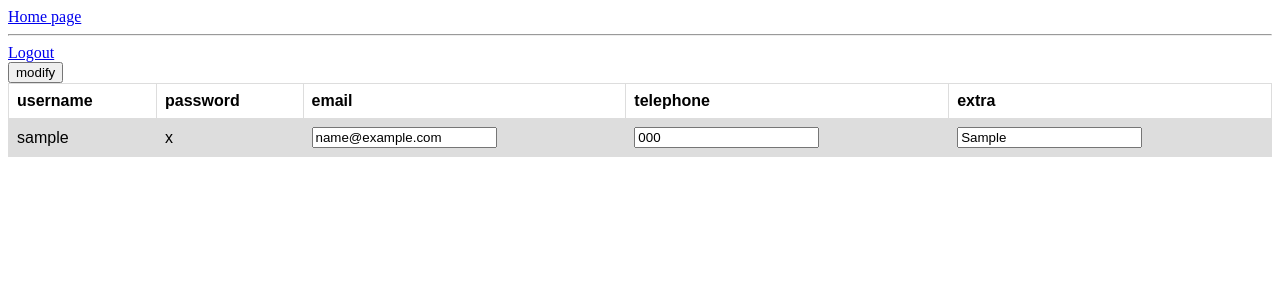
After one commit to JeffreyLinWeiYou/member_system2, a Flask app: page /modify in a window 1280 px wide. The commit adds this page. Shown: the top 300 px of the page. Run offline with Flask 2, Linux system fonts and the light colour scheme; tables that the repository leaves empty hold one stand-in row (values such as "Sample post").

Commit message:
增加administrator修改member功能
jinja for loop table<td>
value={{user.email}}->得到原本的資訊到input
name=email{{user.id}}對每個input給予不同的name，ex:email0 email1

```diff
--- a/app.py
+++ b/app.py
@@ -75,11 +75,11 @@ def home():
                 user.telephone = request.form['telephone']
                 user.extra = request.form['extra']
                 session_db.commit()
-                return render_template('index.html', data=session['username'], password=user.password,
+                return render_template('index.html', username=session['username'], password=user.password,
                                        email=user.email, telephone=user.telephone,
                                        extra=user.extra, identity=session['identity'])
             data_username = session_db.query(Users).filter(Users.username == session['username']).first()
-            return render_template('index.html', data=data_username.username, password=data_username.password,
+            return render_template('index.html', username=data_username.username, password=data_username.password,
                                    email=data_username.email, telephone=data_username.telephone,
                                    extra=data_username.extra, identity=session['identity'])
         else:
@@ -91,12 +91,12 @@ def home():
                 user.telephone = request.form['telephone']
                 user.extra = request.form['extra']
                 session_db.commit()
-                return render_template('index.html', data=session['username'], password=user.password,
+                return render_template('index.html', username=session['username'], password=user.password,
                                        email=user.email, telephone=user.telephone,
                                        extra=user.extra, identity=session['identity'])
             data_username = session_db.query(Administrator).filter(
                 Administrator.username == session['username']).first()
-            return render_template('index.html', data=data_username.username, password=data_username.password,
+            return render_template('index.html', username=data_username.username, password=data_username.password,
                                    email=data_username.email, telephone=data_username.telephone,
                                    extra=data_username.extra, identity=session['identity'])
 
@@ -122,7 +122,7 @@ def login():
                     session['identity'] = 'member'
 
                     data_username = session_db.query(Users).filter(Users.username == session['username']).first()
-                    return render_template('index.html', username=data_username.username,
+                    return render_template('index.html', username=session['username'],
                                            password=data_username.password,
                                            email=data_username.email, telephone=data_username.telephone,
                                            extra=data_username.extra, identity=session['identity'])
@@ -144,7 +144,7 @@ def login():
 
                     data_username = session_db.query(Administrator).filter(
                         Administrator.username == session['username']).first()
-                    return render_template('index.html', username=data_username.username,
+                    return render_template('index.html', username=session['username'],
                                            password=data_username.password,
                                            email=data_username.email, telephone=data_username.telephone,
                                            extra=data_username.extra, identity=session['identity'])
@@ -188,6 +188,19 @@ def logout():
 
     return redirect(url_for('home'))
 
+@app.route('/modify', methods=['GET', 'POST'])
+def modify():
+    if request.method == 'GET':
+        user = session_db.query(Users).all()
+        return render_template('modify.html',users=user)
+    if request.method == 'POST':
+        user = session_db.query(Users).all()
+        for i in range(len(user)):
+            user[i].email = request.form['email'+str(i+1)]
+            user[i].telephone = request.form['telephone'+str(i+1)]
+            user[i].extra = request.form['extra'+str(i+1)]
+        session_db.commit()
+        return redirect(url_for('modify'))
 
 if __name__ == '__main__':
     if __name__ == '__main__':
--- /dev/null
+++ b/templates/modify.html
@@ -0,0 +1,46 @@
+{% extends "base.html" %} {% block content %}
+
+<a href="/logout">Logout</a>
+<br>
+<style>
+table {
+    font-family: arial, sans-serif;
+    border-collapse: collapse;
+    width: 100%;
+}
+
+td, th {
+    border: 1px solid #dddddd;
+    text-align: left;
+    padding: 8px;
+}
+
+tr:nth-child(even) {
+    background-color: #dddddd;
+}
+</style>
+<table>
+    <form action="" method="POST">
+
+        <tr>
+           <th>username</th>
+           <th>password</th>
+           <th>email</th>
+           <th>telephone</th>
+            <th>extra</th>
+        </tr>
+        {% for user in users %}
+
+        <tr>
+           <td>{{user.username}}</td>
+           <td>{{user.password}}</td>
+           <td><input type="email" name="email{{user.id}}" value="{{user.email}}" required="required"></td>
+           <td><input type="tel" name="telephone{{user.id}}" value="{{user.telephone}}" required="required"></td>
+            <td><input type="text" name="extra{{user.id}}" value="{{user.extra}}" required="required"></td>
+        </tr>
+        {% endfor %}
+        <input type="submit" value="modify">
+    </form>
+
+</table>
+{% endblock %}
```
Also changed, not shown: templates/index.html (+6 -1 lines).
